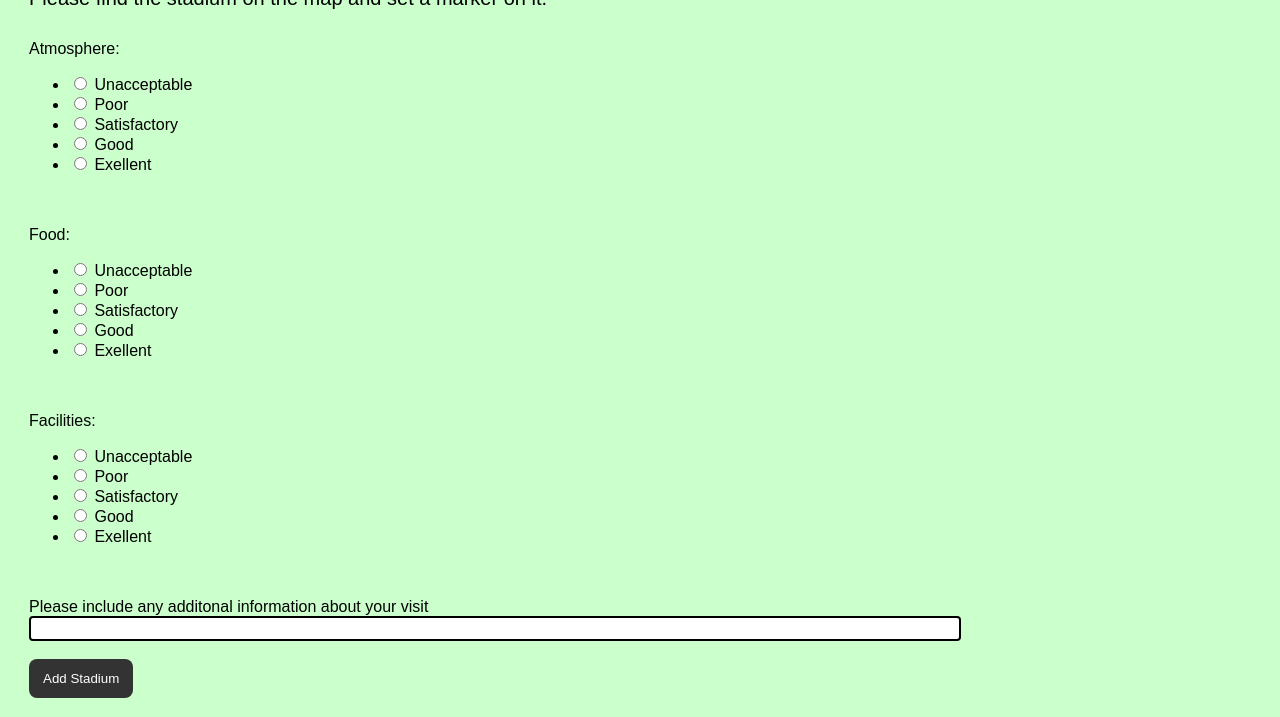
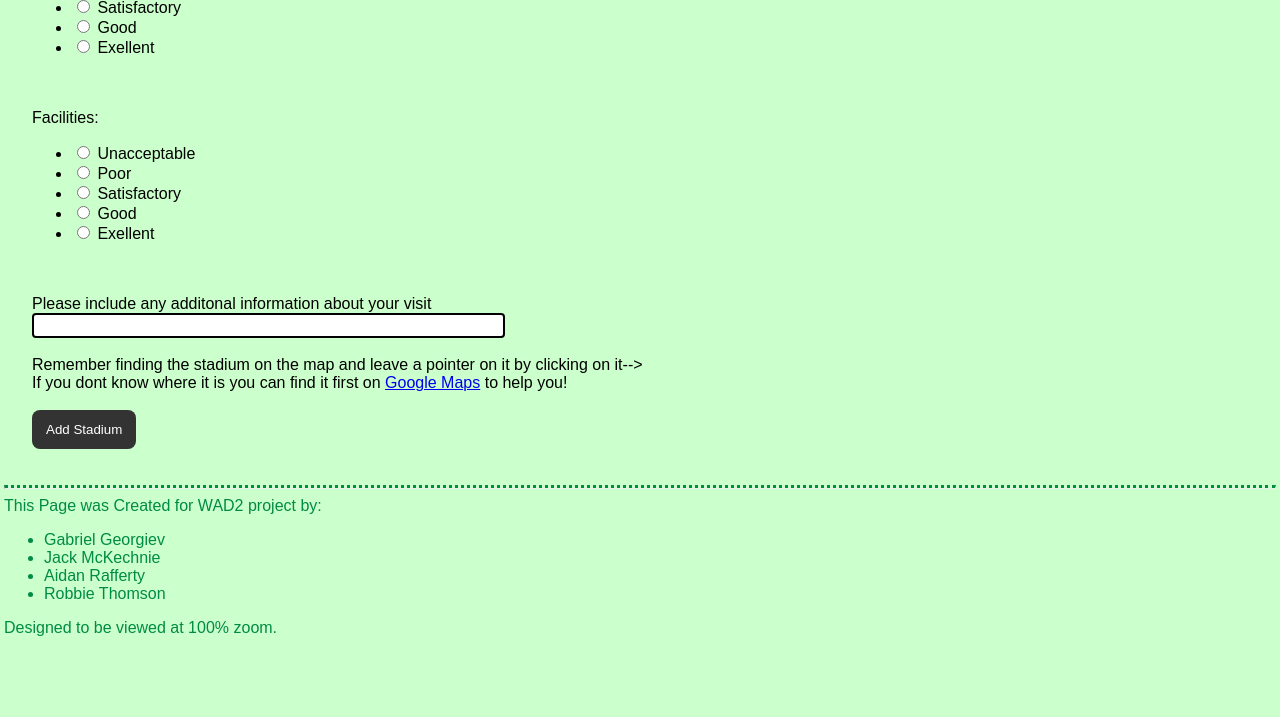
Before and after one commit to AidanRafferty/around_the_grounds, a Django app: template templates/ATGApp/add_stadium.html in a window 1280 px wide. Shown: the part 448-1165 px from the top of the page. After the commit the page ends 1084 px from the top, so only its background shows below. Run offline with Django 3.2, Linux system fonts and the light colour scheme; the template is opened without the code that fills it: values that come from a table or form of the project are taken from there, others are empty; parts of the project's set-up code (start-up, migrations or seed data) failed here and were passed over; some libraries are stand-ins or nearby versions.

Commit message:
map positioning

```diff
--- a/templates/ATGApp/add_stadium.html
+++ b/templates/ATGApp/add_stadium.html
@@ -34,8 +34,11 @@
     <h1>Add Stadium</h1>
 
 
-    <div id="googleMap"></div>
-    <div class="t">Enter the following details of your desired stadium.<br/><br/>Please find the stadium on the map and set a marker on it.</div>
+    <!-- <div id="googleMap"></div> -->
+    <div class="t">Enter the following details of your desired stadium:</div>
+    <table>
+        <tr>
+            <td>
                 <div class="addS">
                     <form novalidate id="addStadium_form" method="post" action="{% url 'add_stadium' %}" enctype="multipart/form-data">
                         {% csrf_token %}
@@ -45,12 +48,21 @@
 
                         {% for field in form.visible_fields %}
                             <label class=helpText>{{ field.errors }}</label>
-                <label class=helpText>{{ field.help_text }}</label>
+                            <label class=helpText>{{ field.help_text }}</label><br/>
                             {{ field }}
                             <br/><br/>
                         {% endfor %}
+                        Remember finding the stadium on the map and leave a pointer on it by clicking on it--><br/>
+                        If you dont know where it is you can find it first on <a href="https://www.google.com/maps">Google Maps</a> to help you!<br/><br/>
                         <input type="submit" value="Add Stadium" value="addStadium">
                         <!-- <input type="file" name="stadiumPic" accept="image/png, image/jpeg"> -->
                     </form>
                 </div>
+            <td>
+
+            </td>
+                <div id="googleMap"></div>
+            </td>
+        </tr>
+    </table>
 {% endblock %}
```
Also changed, not shown: templates/ATGApp/chosenStadium.html (+2 -11 lines), db.sqlite3. Lines whose indentation alone changed are shown as unchanged.
